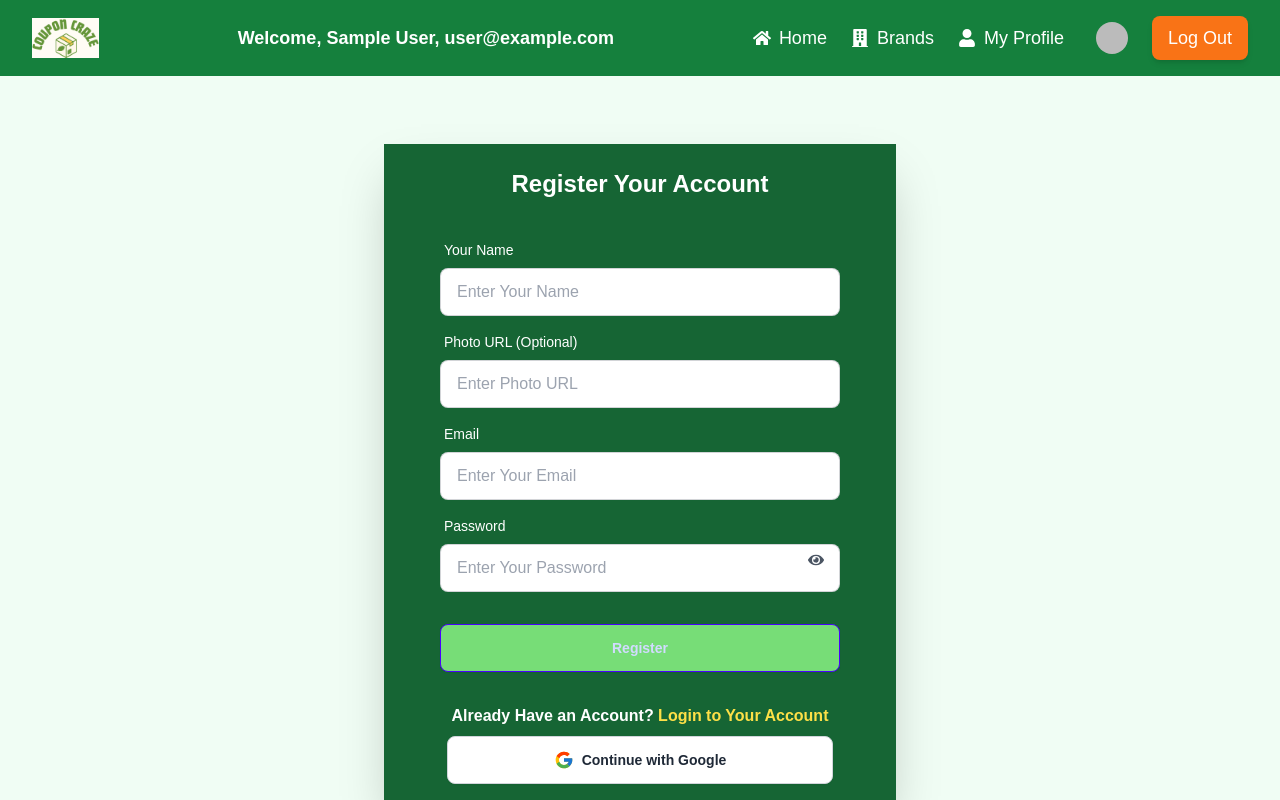
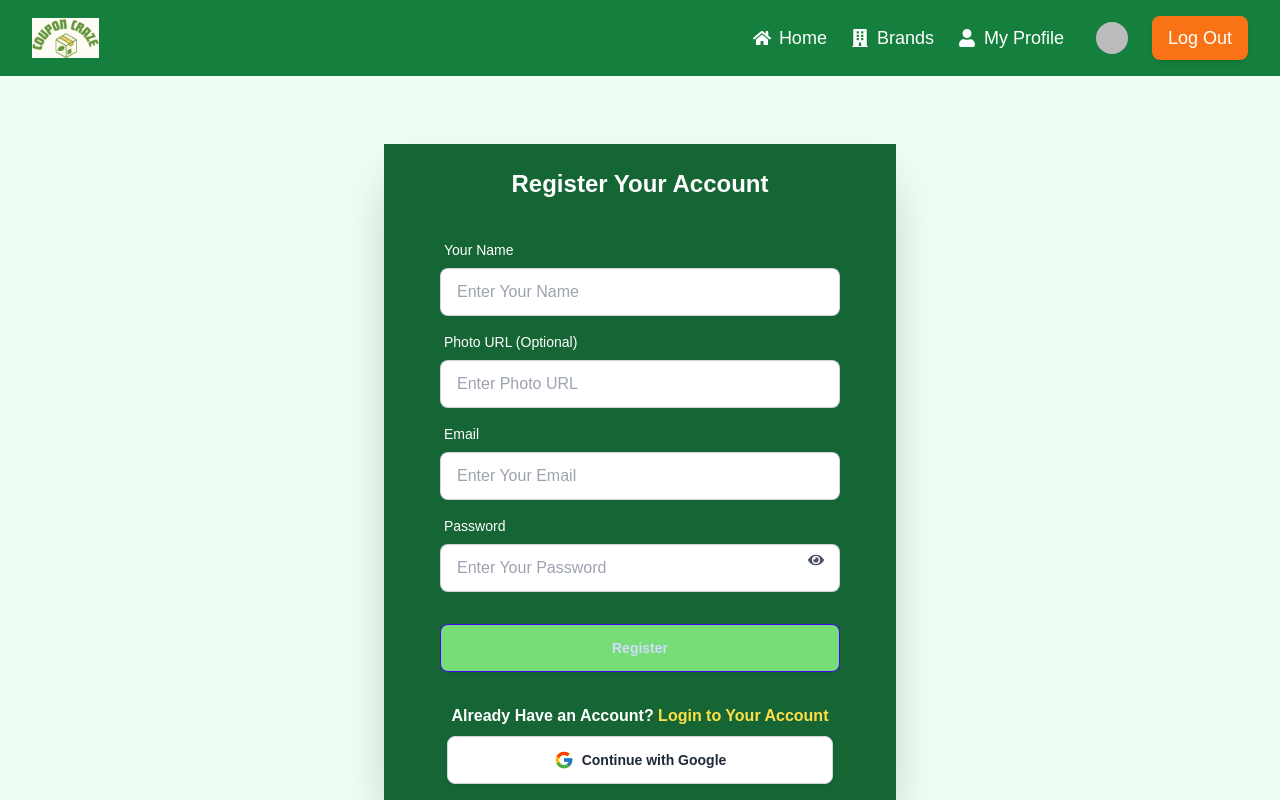
Before and after one commit to Fatema-tuj-Jahura/coupon-craze, a React (Vite) app: page /register in a window 1280 px wide. Shown: the top 800 px of the page. Built offline with nearby package versions, Linux system fonts and the light colour scheme; no server answers; sample sign-in values are in the browser's storage.

Commit message:
Add animate.css package.

```diff
--- a/package.json
+++ b/package.json
@@ -10,6 +10,7 @@
     "preview": "vite preview"
   },
   "dependencies": {
+    "animate.css": "^4.1.1",
     "dayjs": "^1.11.13",
     "firebase": "^11.3.1",
     "localforage": "^1.10.0",
--- a/src/components/Navbar/Navbar.jsx
+++ b/src/components/Navbar/Navbar.jsx
@@ -3,6 +3,7 @@ import { Link } from 'react-router-dom';
 import { AuthContext } from '../Provider/AuthProvider';
 import logo from '../../assets/Logo.png';
 import { FaHome, FaBuilding, FaUser, FaBars, FaTimes } from 'react-icons/fa';
+import 'animate.css';
 
 const Navbar = () => {
   const { user, logOut } = useContext(AuthContext);
@@ -20,7 +21,7 @@ const Navbar = () => {
           <img src={logo} alt="Logo" className="h-10" />
         </Link>
 
-        {/* Mobile User Info (always visible in mobile) */}
+        {/* Mobile User Info */}
         <div className="md:hidden flex items-center gap-2">
           {user && (
             <>
@@ -42,8 +43,8 @@ const Navbar = () => {
         <div className="hidden md:flex items-center gap-4">
           {user && (
             <>
-              <div className="text-lg font-semibold">
-                Welcome, {user.displayName}, {user.email}
+              <div className="text-lg font-semibold animate__animated animate__zoomIn animate__delay-5s animate__slower">
+                Welcome {user.displayName}, {user.email}
               </div>
             </>
           )}
--- a/src/components/TopBrands/TopBrands.jsx
+++ b/src/components/TopBrands/TopBrands.jsx
@@ -2,11 +2,11 @@ import React from 'react';
 import { Link } from 'react-router-dom';
 import Marquee from 'react-fast-marquee';
 import CouponsData from '../../../public/CouponsData.json';
-
+import 'animate.css';
 const TopBrands = () => {
   return (
     <div className="bg-green-50 py-10 px-4 md:px-10">
-      <h2 className="text-3xl font-bold text-center text-orange-500 mb-8">
+      <h2 className="text-3xl font-bold text-center text-orange-500 mb-8 animate__animated animate__fadeInDown animate__delay-3s">
         Top Brands
       </h2>
 
```
Also changed, not shown: 1 other file (tests, documents, lock files or other folders).
